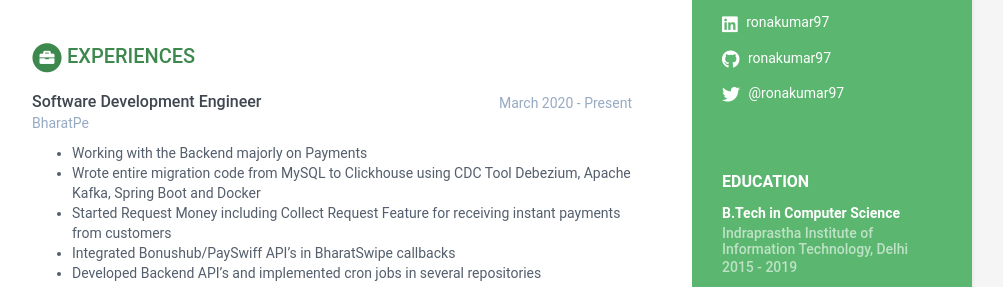
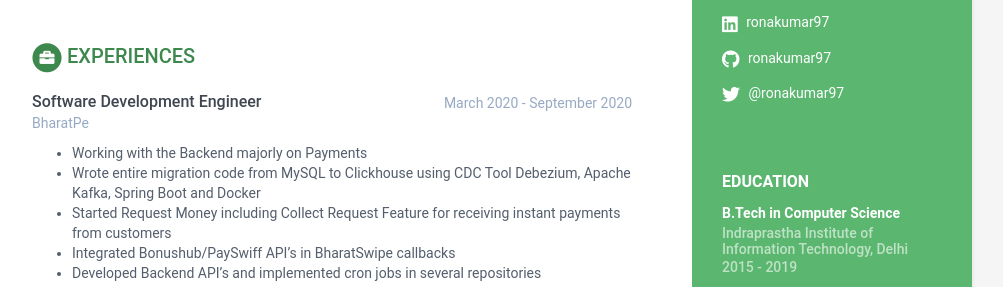
Before and after one commit to ronakumar97/ronakumar97.github.io, a Jekyll site: the page built from index.html, in a window 1280 px wide. Shown: the part 241-528 px from the top of the page, without its empty margins (168-1171 px from the left). Built offline with Jekyll 4.4.1, drawn with Linux system fonts in a browser that asks for light colours.

Commit message:
Slight change

```diff
--- a/_data/data.yml
+++ b/_data/data.yml
@@ -56,7 +56,7 @@ education:
       #     - Bullet point
 experiences:
     - role: Software Development Engineer
-      time: March 2020 - Present
+      time: March 2020 - September 2020
       company: BharatPe
       details: |
           - Working with the Backend majorly on Payments
```
